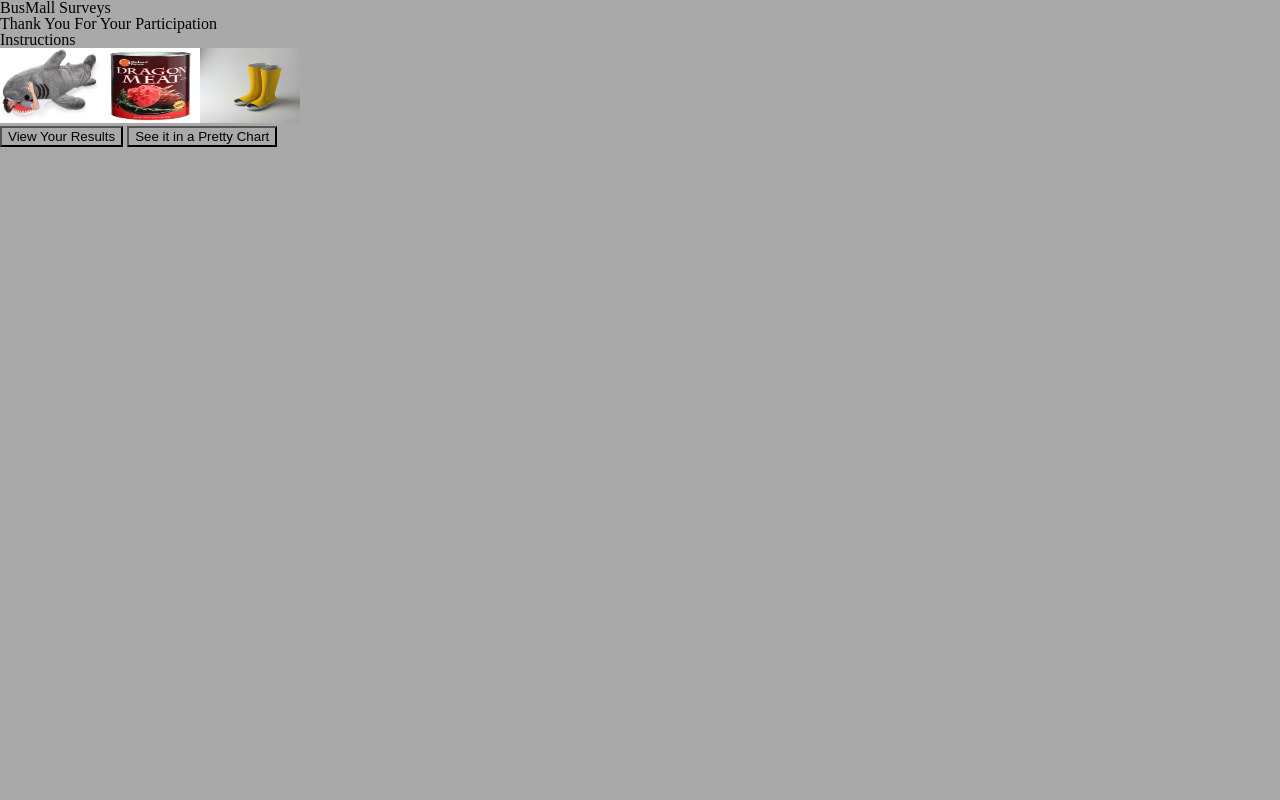
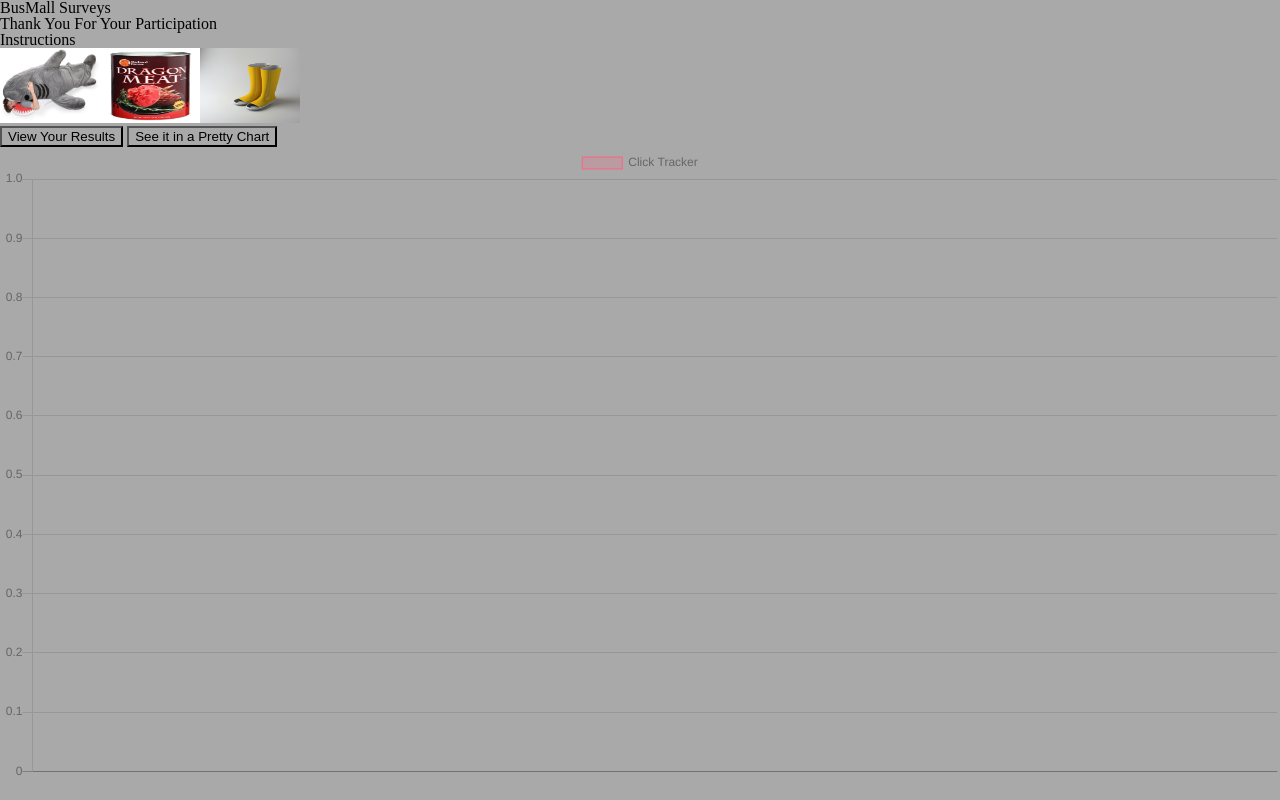
Before and after one commit to arn1313/bus-mall, a plain HTML site: page index.html in a window 1280 px wide. Drawn offline with nearby package versions, Linux system fonts and the light colour scheme.

Commit message:
calling this a win

```diff
--- a/app.js
+++ b/app.js
@@ -105,52 +105,83 @@ var research = function(){
   }
 };
 
-// function myChart() {
-//   var chartLabel = [];
-//   var chartData = [];
-//   for (var i = 0; i < products.length; i++){
-//     chartData.push(products[i].clicks);
-//     chartLabel.push(products[i].name);
-//   }
-//   var ctx = document.getElementById('myChart').getContext('2d');
-//   var myChart = new Chart(ctx, {
-//     type: 'bar',
-//     data: {
-//       labels: chartLabel,
-//       datasets: [{
-//         label: 'Click Tracker',
-        // data: chartData,
-        // backgroundColor: [
-        //   'rgba(255, 99, 132, 0.2)',
-        //   'rgba(54, 162, 235, 0.2)',
-        //   'rgba(255, 206, 86, 0.2)',
-        //   'rgba(75, 192, 192, 0.2)',
-        //   'rgba(153, 102, 255, 0.2)',
-        //   'rgba(255, 159, 64, 0.2)'
-        // ],
-        // borderColor: [
-        //   'rgba(255,99,132,1)',
-        //   'rgba(54, 162, 235, 1)',
-        //   'rgba(255, 206, 86, 1)',
-        //   'rgba(75, 192, 192, 1)',
-        //   'rgba(153, 102, 255, 1)',
-        //   'rgba(255, 159, 64, 1)'
-        // ],
-        // borderWidth: 1
-//       }]
-//     },
-//     options: {
-//       scales: {
-//         yAxes: [{
-//           ticks: {
-//             beginAtZero: true
-//           }
-//         }]
-//       }
-//     }
-//   });
-// }
-
+function thisChart() {
+  var chartLabel = [];
+  var chartData = [];
+  for (var i = 0; i < products.length; i++){
+    console.log('is this thing on?');
+    chartData.push(products[i].clicks);
+    chartLabel.push(products[i].name);
+  }
+  var ctx = document.getElementById('myChart').getContext('2d');
+  var myChart = new Chart(ctx, {
+    type: 'bar',
+    data: {
+      labels: chartLabel,
+      datasets: [{
+        label: 'Click Tracker',
+        data: chartData,
+        backgroundColor: [
+          'rgba(255, 99, 132, 0.2)',
+          'rgba(54, 162, 235, 0.2)',
+          'rgba(255, 206, 86, 0.2)',
+          'rgba(75, 192, 192, 0.2)',
+          'rgba(153, 102, 255, 0.2)',
+          'rgba(255, 99, 132, 0.2)',
+          'rgba(54, 162, 235, 0.2)',
+          'rgba(255, 206, 86, 0.2)',
+          'rgba(75, 192, 192, 0.2)',
+          'rgba(153, 102, 255, 0.2)',
+          'rgba(255, 99, 132, 0.2)',
+          'rgba(54, 162, 235, 0.2)',
+          'rgba(255, 206, 86, 0.2)',
+          'rgba(75, 192, 192, 0.2)',
+          'rgba(153, 102, 255, 0.2)',
+          'rgba(255, 99, 132, 0.2)',
+          'rgba(54, 162, 235, 0.2)',
+          'rgba(255, 206, 86, 0.2)',
+          'rgba(75, 192, 192, 0.2)',
+          'rgba(153, 102, 255, 0.2)',
+          'rgba(255, 159, 64, 0.2)'
+        ],
+        borderColor: [
+          'rgba(255,99,132,1)',
+          'rgba(54, 162, 235, 1)',
+          'rgba(255, 206, 86, 1)',
+          'rgba(75, 192, 192, 1)',
+          'rgba(153, 102, 255, 1)',
+          'rgba(255,99,132,1)',
+          'rgba(54, 162, 235, 1)',
+          'rgba(255, 206, 86, 1)',
+          'rgba(75, 192, 192, 1)',
+          'rgba(153, 102, 255, 1)',
+          'rgba(255,99,132,1)',
+          'rgba(54, 162, 235, 1)',
+          'rgba(255, 206, 86, 1)',
+          'rgba(75, 192, 192, 1)',
+          'rgba(153, 102, 255, 1)',
+          'rgba(255,99,132,1)',
+          'rgba(54, 162, 235, 1)',
+          'rgba(255, 206, 86, 1)',
+          'rgba(75, 192, 192, 1)',
+          'rgba(153, 102, 255, 1)',
+          'rgba(255, 159, 64, 1)'
+        ],
+        borderWidth: 1
+      }]
+    },
+    options: {
+      scales: {
+        yAxes: [{
+          ticks: {
+            beginAtZero: true
+          }
+        }]
+      }
+    }
+  });
+}
+thisChart();
 new Product('bag', 'images/bag.jpg');
 new Product('banana', 'images/banana.jpg');
 new Product('bathroom', 'images/bathroom.jpg');
@@ -171,64 +202,9 @@ new Product('unicorn', 'images/unicorn.jpg');
 new Product('water-can', 'images/water-can.jpg');
 new Product('wine-glass', 'images/wine-glass.jpg');
 new Product('usb', 'images/usb.gif');
+
 render();
 
 picWheel.addEventListener('click', clickHand);
 viewList.addEventListener('click', handleList);
-// chartList.addEventListener('click', clickHand);
-
-// function randomImg1(){
-//   var randomNum = Math.floor(Math.random() * allImg.length + 1);
-//   console.log(randomNum);
-//   document.getElementById('img1').src = allImg[randomNum];
-// }
-//
-// function randomImg2(){
-//   var randomNum = Math.floor(Math.random() * allImg.length + 1);
-//   console.log(randomNum);
-//   document.getElementById('img2').src = allImg[randomNum];
-// }
-//
-// function randomImg3(){
-//   var randomNum = Math.floor(Math.random() * allImg.length + 1);
-//   console.log(randomNum);
-//   document.getElementById('img3').src = allImg[randomNum];
-// }
-//
-// function clickHand (event) {
-//   var img1 = event.target.img1.value;
-//   var img2 = event.target.img2.value;
-//   var img3 = event.target.img3.value;
-// }
-
-// if(event.target.id === prodNew[i].name){
-//   prodNew[i].clicks++;
-//   totalClicks++;
-//   var remEl = document.getElementById('imgPic');
-//   while(remEl.firstChild){
-//   }
-//   if (totalClicks === 25){
-//     var remEl = document.getElementById('imgPic');
-//     while (remEl.firstChild){
-//       remEl.removeChild(remEl.firstChild);
-//     }
-// calcConversion();
-// picWheel.removeEventListener('click', clickHand);
-// var secEl = document.createElement('section');
-// secEl.id = 'results';
-// var h2El = document.createElement('h2');
-// h2El.textContent = 'Results';
-// secEl.appendChild(h2El);
-// var ulEl = document.createElement('ul');
-// for (var i = 0; i < products.length; i++){
-//   var liEl = document.createElement('li');
-//   liEl.textContent = products[i].clicks + ' votes for ' + products[i].name + ' . ';
-//   ulEl.appendChild(liEl);
-// }
-// secEl.appendChild(ulEl);
-// picWheel.appendChild(secEl);
-//   } else {
-//     render();
-//     calcConversion();
-//   }
-// }
+chartList.addEventListener('click', thisChart);
--- a/index.html
+++ b/index.html
@@ -3,7 +3,7 @@
 <head>
   <meta charset="utf-8">
   <meta name="viewport" content="width=device-width">
-
+  <script src="https://cdnjs.cloudflare.com/ajax/libs/Chart.js/2.6.0/Chart.bundle.min.js" charset="utf-8"></script>
   <link href="style.css" rel="stylesheet" type="text/css" />
   <link href="reset.css" rel="stylesheet" type="text/css" />
   <title>BusMall</title>
@@ -22,9 +22,9 @@
   <button id="view">View Your Results</button>
   <button id="chart">See it in a Pretty Chart</button>
   <ul id="pic-list"></ul>
-  <!-- <div id="chart">
+  <div id="chart">
     <canvas id="myChart" width="300" height="150"></canvas>
-  </div> -->
+  </div>
   <script src="app.js"></script>
 </body>
 </html>
```
